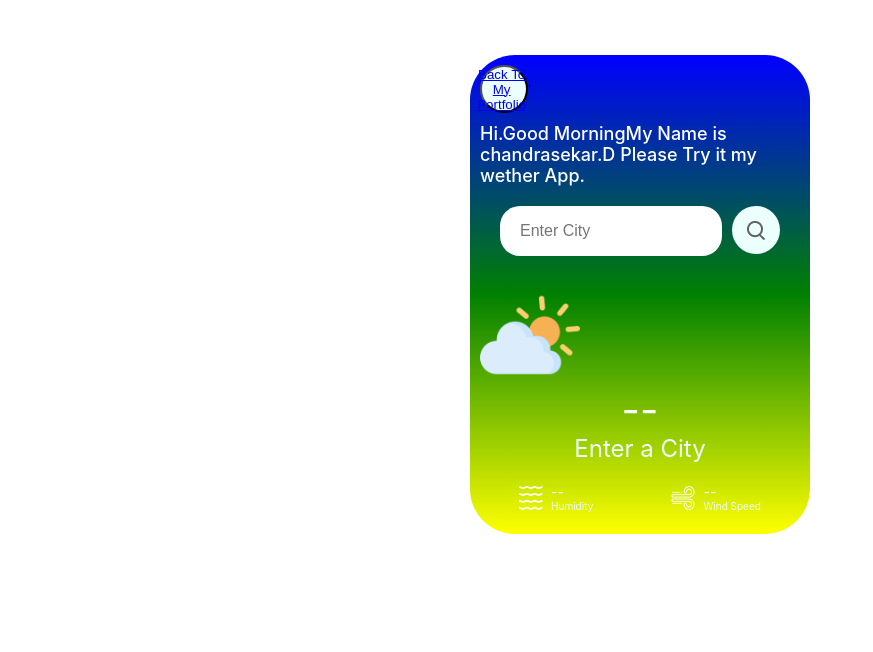
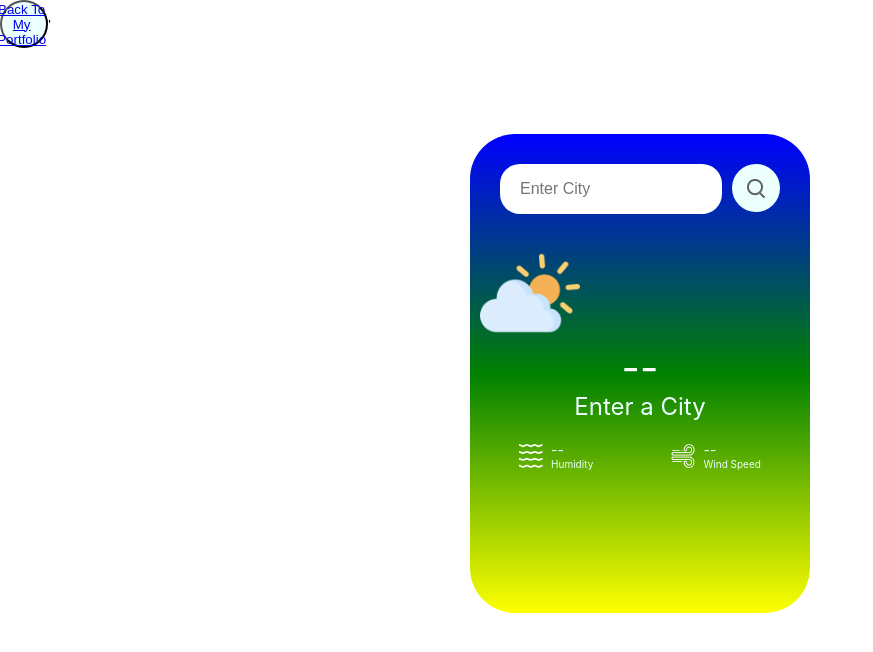
Before and after one commit to chandrasekar-canvas/weatherapps, a React (Create React App) app: page / in a window 1280 px wide. Shown: the top 652 px of the page, without its empty margins (0-873 px from the left). Built offline with nearby package versions, Linux system fonts and the light colour scheme.

Commit message:
Update WetherApp.jsx

```diff
--- a/src/components/WetherApp/WetherApp.jsx
+++ b/src/components/WetherApp/WetherApp.jsx
@@ -70,10 +70,15 @@ const WetherApp = () => {
 
 
   return (
-    <div className='container'>
-      <button className='search-icon'><a href="https://chandrasekarweb.netlify.app/">Back To My Portfolio</a>
+    <>
+      <section>
+          <button className='search-icon'><a href="https://chandrasekarweb.netlify.app/">Back To My Portfolio</a>
 "</button>
       <div className="greeting">Hi.{getGreeting()}My Name is chandrasekar.D Please Try it my wether App.</div>
+
+      </section>
+
+    <div className='container'>
 
       <section>
         <div className='top-bar'>
@@ -124,6 +129,7 @@ const WetherApp = () => {
         </div>
       </section>
     </div>
+      </>
   );
 };
 
```
